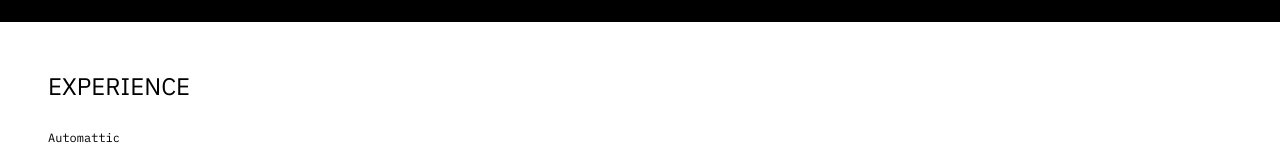
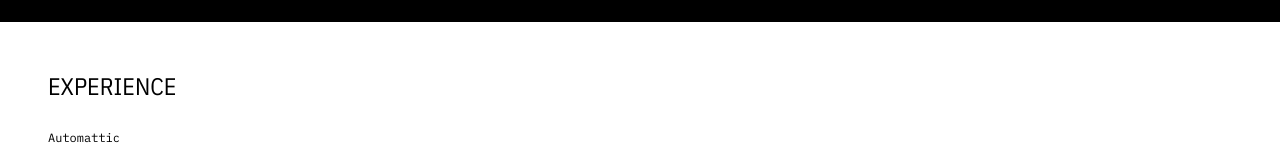
Before and after one commit to MichaelArestad/portfolio, a Next.js app: page /who in a window 1280 px wide. Shown: the part 618-773 px from the top of the page. Built offline with nearby package versions, Linux system fonts and the light colour scheme.

Commit message:
Audited used typefaces

```diff
--- a/components/heading/heading.module.scss
+++ b/components/heading/heading.module.scss
@@ -1,4 +1,5 @@
 .heading {
+	font-family: var( --font-family_condensed );
 	font-weight: 400;
 }
 
--- a/components/hero/hero.module.scss
+++ b/components/hero/hero.module.scss
@@ -44,7 +44,7 @@
 
 .description {
 	font-family: var( --font-family_mono );
-	font-weight: normal;
+	font-weight: 400;
 	font-size: var( --font-size-s );
 	margin: 0;
 }
--- a/components/list/list.module.scss
+++ b/components/list/list.module.scss
@@ -22,6 +22,7 @@
 	margin-top: 0;
 	margin-bottom: var( --unit-3 );
 	font-size: var( --font-size-xl );
+	font-family: var( --font-family_condensed );
 	font-weight: 400;
 	text-transform: uppercase;
 }
--- a/styles/globals.scss
+++ b/styles/globals.scss
@@ -1,5 +1,16 @@
-// To do - get these locally once I remove unused typefaces
-@import url("https://fonts.googleapis.com/css2?family=IBM+Plex+Mono:ital,wght@0,100;0,200;0,300;0,400;0,500;0,600;0,700;1,100;1,200;1,300;1,400;1,500;1,600;1,700&family=IBM+Plex+Sans+Condensed:ital,wght@0,100;0,200;0,300;0,400;0,500;0,600;0,700;1,100;1,200;1,300;1,400;1,500;1,600;1,700&family=IBM+Plex+Sans:ital,wght@0,100;0,200;0,300;0,400;0,500;0,600;0,700;1,100;1,200;1,300;1,400;1,500;1,600;1,700&family=IBM+Plex+Serif:ital,wght@0,100;0,200;0,300;0,400;0,500;0,600;0,700;1,100;1,200;1,300;1,400;1,500;1,600;1,700&display=swap");
+
+/*
+https://fonts.google.com/share?selection.family=IBM%20Plex%20Mono:ital,wght@0,400;0,500;0,700;1,400;1,500%7CIBM%20Plex%20Sans%20Condensed:wght@400;500;600%7CIBM%20Plex%20Sans:ital,wght@0,300;0,400;0,500;1,300;1,400;1,500
+
+Families/weights in use:
+
+Sans - 300, 400, 500
+Condensed - 400, 500, 600
+Mono - 400, 700
+*/
+
+@import url('https://fonts.googleapis.com/css2?family=IBM+Plex+Mono:ital,wght@0,400;0,500;0,700;1,400;1,500&family=IBM+Plex+Sans+Condensed:wght@400;500;600&family=IBM+Plex+Sans:ital,wght@0,300;0,400;0,500;1,300;1,400;1,500&display=swap');
+
 
 @import "./functions/rem";
 
@@ -7,7 +18,6 @@
 	--font-family_condensed: 'IBM Plex Sans Condensed', sans-serif;
 	--font-family_mono: "IBM Plex Mono", monospace;
 	--font-family_sans: 'IBM Plex Sans', sans;
-	--font-family_serif: 'IBM Plex Serif', serif;
 	--font-family_system: -apple-system, BlinkMacSystemFont, Segoe UI, Roboto, Oxygen;
 
 	--font-size-s: #{ rem( 12px ) };
```
